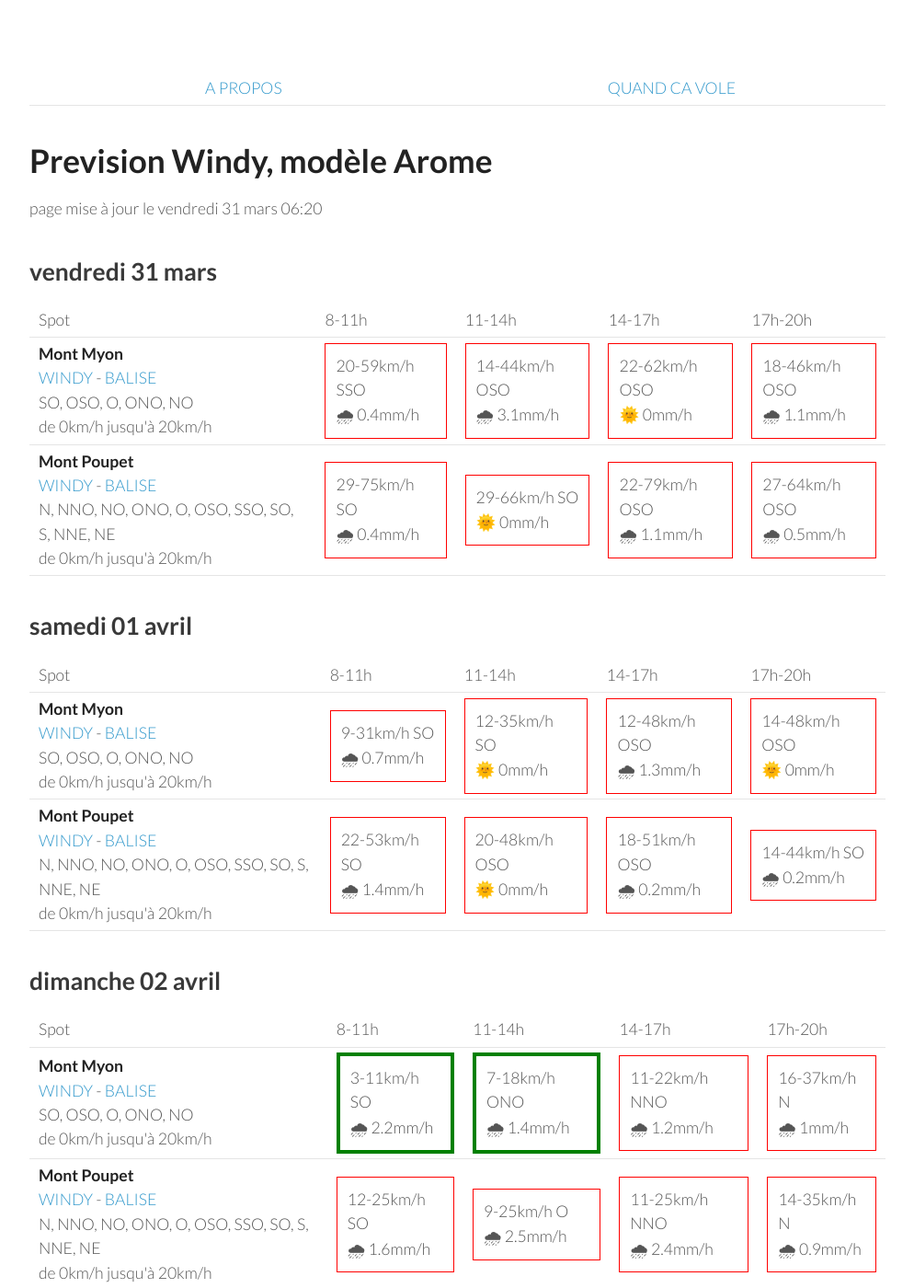
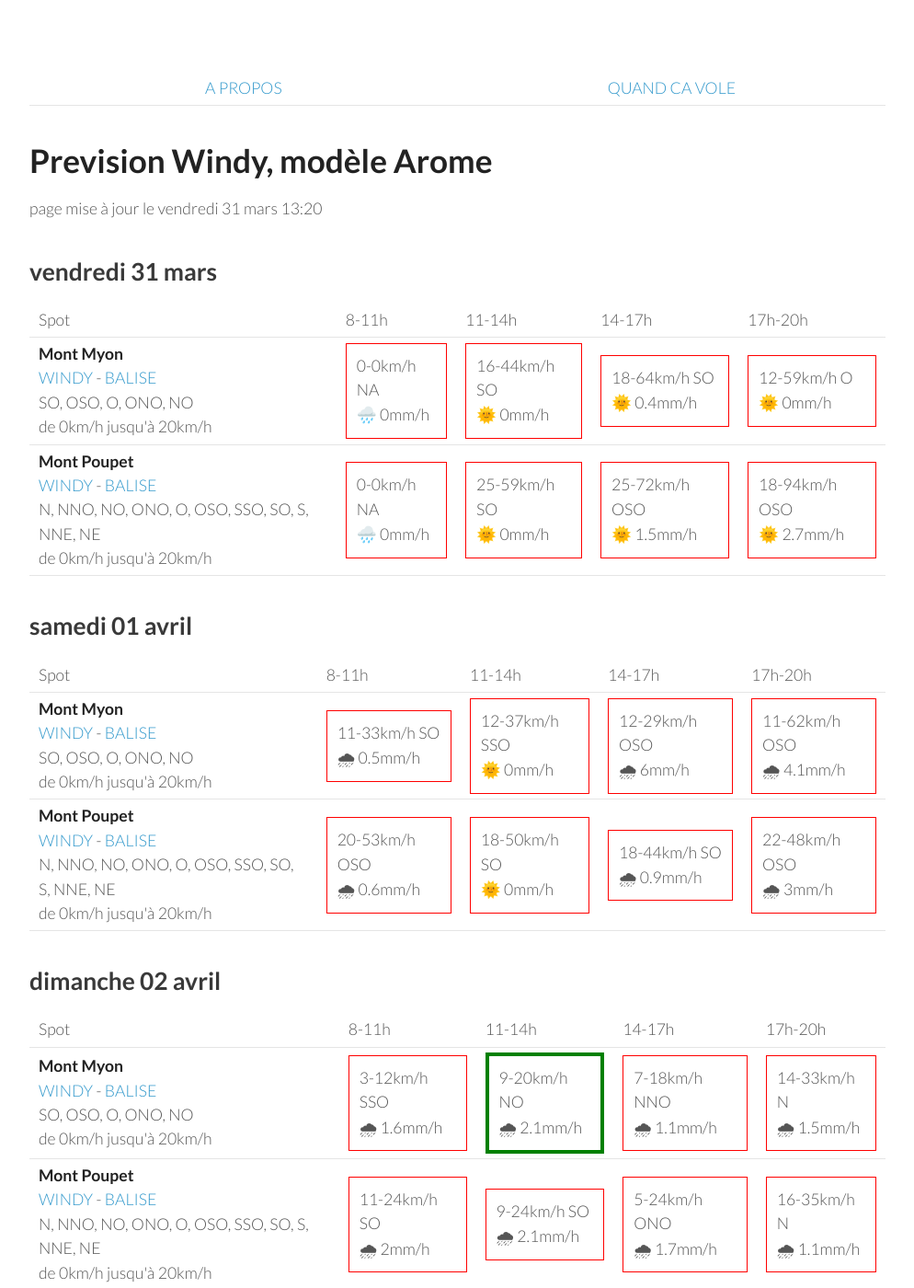
Before and after one commit to parapente-dans-le-nord/parapente-dans-le-nord.github.io, a Jekyll site: the page built from jura.markdown, in a window 1280 px wide and 1400 px high. Shown: the whole window at 92% size, without its empty margins (26-1020 px from the left). Built offline with Jekyll 4.4.1, drawn with Linux system fonts in a browser that asks for light colours; some of the changed text lies outside the part shown.

Commit message:
update index.markdown

```diff
--- a/jura.markdown
+++ b/jura.markdown
@@ -7,7 +7,7 @@ title:  "Tous les spots"
 {: .links}
 
 # Prevision Windy, modèle Arome
-page mise à jour le vendredi 31 mars 06:20
+page mise à jour le vendredi 31 mars 13:20
 
 ## vendredi 31 mars
 
@@ -24,21 +24,19 @@ page mise à jour le vendredi 31 mars 06:20
 <tr>
         <td><strong>Mont Myon</strong><br><a href="https://windy.com/46.331/5.397?45.898,5.394,8,m:eWoagj8">WINDY</a> - <span class=""><a href="http://www.balisemeteo.com/balise.php?idBalise=70">BALISE</a> </span><br> <span class="vent-favorable">SO, OSO, O, ONO, NO</span><br><span class="force-vent">de 0km/h jusqu'à 20km/h</span> </td>
 
-            <td><div class="not-flyable"><p>20-59km/h SSO</p><p>🌧 0.4mm/h</p></div></td>
-            <td><div class="not-flyable"><p>14-44km/h OSO</p><p>🌧 3.1mm/h</p></div></td>
-            <td><div class="not-flyable"><p>22-62km/h OSO</p><p>🌞 0mm/h</p></div></td>
-            <td><div class="not-flyable"><p>18-46km/h OSO</p><p>🌧 1.1mm/h</p></div></td>
-
+            <td><div class="not-flyable"><p>0-0km/h NA</p><p>🌧️ 0mm/h</p></div></td>
+            <td><div class="not-flyable"><p>16-44km/h SO</p><p>🌞 0mm/h</p></div></td>
+            <td><div class="not-flyable"><p>18-64km/h SO</p><p>🌞 0.4mm/h</p></div></td>
+            <td><div class="not-flyable"><p>12-59km/h O</p><p>🌞 0mm/h</p></div></td>
 
     </tr>
 <tr>
         <td><strong>Mont Poupet</strong><br><a href="https://windy.com/46.970/5.876?46.541,5.876,8">WINDY</a> - <span class=""><a href="http://www.balisemeteo.com/balise.php?idBalise=92">BALISE</a> </span><br> <span class="vent-favorable">N, NNO, NO, ONO, O, OSO, SSO, SO, S, NNE, NE</span><br><span class="force-vent">de 0km/h jusqu'à 20km/h</span> </td>
 
-            <td><div class="not-flyable"><p>29-75km/h SO</p><p>🌧 0.4mm/h</p></div></td>
-            <td><div class="not-flyable"><p>29-66km/h SO</p><p>🌞 0mm/h</p></div></td>
-            <td><div class="not-flyable"><p>22-79km/h OSO</p><p>🌧 1.1mm/h</p></div></td>
-            <td><div class="not-flyable"><p>27-64km/h OSO</p><p>🌧 0.5mm/h</p></div></td>
-
+            <td><div class="not-flyable"><p>0-0km/h NA</p><p>🌧️ 0mm/h</p></div></td>
+            <td><div class="not-flyable"><p>25-59km/h SO</p><p>🌞 0mm/h</p></div></td>
+            <td><div class="not-flyable"><p>25-72km/h OSO</p><p>🌞 1.5mm/h</p></div></td>
+            <td><div class="not-flyable"><p>18-94km/h OSO</p><p>🌞 2.7mm/h</p></div></td>
 
     </tr>
 
@@ -60,20 +58,20 @@ page mise à jour le vendredi 31 mars 06:20
 <tr>
         <td><strong>Mont Myon</strong><br><a href="https://windy.com/46.331/5.397?45.898,5.394,8,m:eWoagj8">WINDY</a> - <span class=""><a href="http://www.balisemeteo.com/balise.php?idBalise=70">BALISE</a> </span><br> <span class="vent-favorable">SO, OSO, O, ONO, NO</span><br><span class="force-vent">de 0km/h jusqu'à 20km/h</span> </td>
 
-            <td><div class="not-flyable"><p>9-31km/h SO</p><p>🌧 0.7mm/h</p></div></td>
-            <td><div class="not-flyable"><p>12-35km/h SO</p><p>🌞 0mm/h</p></div></td>
-            <td><div class="not-flyable"><p>12-48km/h OSO</p><p>🌧 1.3mm/h</p></div></td>
-            <td><div class="not-flyable"><p>14-48km/h OSO</p><p>🌞 0mm/h</p></div></td>
+            <td><div class="not-flyable"><p>11-33km/h SO</p><p>🌧 0.5mm/h</p></div></td>
+            <td><div class="not-flyable"><p>12-37km/h SSO</p><p>🌞 0mm/h</p></div></td>
+            <td><div class="not-flyable"><p>12-29km/h OSO</p><p>🌧 6mm/h</p></div></td>
+            <td><div class="not-flyable"><p>11-62km/h OSO</p><p>🌧 4.1mm/h</p></div></td>
 
 
     </tr>
 <tr>
         <td><strong>Mont Poupet</strong><br><a href="https://windy.com/46.970/5.876?46.541,5.876,8">WINDY</a> - <span class=""><a href="http://www.balisemeteo.com/balise.php?idBalise=92">BALISE</a> </span><br> <span class="vent-favorable">N, NNO, NO, ONO, O, OSO, SSO, SO, S, NNE, NE</span><br><span class="force-vent">de 0km/h jusqu'à 20km/h</span> </td>
 
-            <td><div class="not-flyable"><p>22-53km/h SO</p><p>🌧 1.4mm/h</p></div></td>
-            <td><div class="not-flyable"><p>20-48km/h OSO</p><p>🌞 0mm/h</p></div></td>
-            <td><div class="not-flyable"><p>18-51km/h OSO</p><p>🌧 0.2mm/h</p></div></td>
-            <td><div class="not-flyable"><p>14-44km/h SO</p><p>🌧 0.2mm/h</p></div></td>
+            <td><div class="not-flyable"><p>20-53km/h OSO</p><p>🌧 0.6mm/h</p></div></td>
+            <td><div class="not-flyable"><p>18-50km/h SO</p><p>🌞 0mm/h</p></div></td>
+            <td><div class="not-flyable"><p>18-44km/h SO</p><p>🌧 0.9mm/h</p></div></td>
+            <td><div class="not-flyable"><p>22-48km/h OSO</p><p>🌧 3mm/h</p></div></td>
 
 
     </tr>
@@ -96,20 +94,20 @@ page mise à jour le vendredi 31 mars 06:20
 <tr>
         <td><strong>Mont Myon</strong><br><a href="https://windy.com/46.331/5.397?45.898,5.394,8,m:eWoagj8">WINDY</a> - <span class=""><a href="http://www.balisemeteo.com/balise.php?idBalise=70">BALISE</a> </span><br> <span class="vent-favorable">SO, OSO, O, ONO, NO</span><br><span class="force-vent">de 0km/h jusqu'à 20km/h</span> </td>
 
-            <td><div class="flyable"><p>3-11km/h SO</p><p>🌧 2.2mm/h</p></div></td>
-            <td><div class="flyable"><p>7-18km/h ONO</p><p>🌧 1.4mm/h</p></div></td>
-            <td><div class="not-flyable"><p>11-22km/h NNO</p><p>🌧 1.2mm/h</p></div></td>
-            <td><div class="not-flyable"><p>16-37km/h N</p><p>🌧 1mm/h</p></div></td>
+            <td><div class="not-flyable"><p>3-12km/h SSO</p><p>🌧 1.6mm/h</p></div></td>
+            <td><div class="flyable"><p>9-20km/h NO</p><p>🌧 2.1mm/h</p></div></td>
+            <td><div class="not-flyable"><p>7-18km/h NNO</p><p>🌧 1.1mm/h</p></div></td>
+            <td><div class="not-flyable"><p>14-33km/h N</p><p>🌧 1.5mm/h</p></div></td>
 
 
     </tr>
 <tr>
         <td><strong>Mont Poupet</strong><br><a href="https://windy.com/46.970/5.876?46.541,5.876,8">WINDY</a> - <span class=""><a href="http://www.balisemeteo.com/balise.php?idBalise=92">BALISE</a> </span><br> <span class="vent-favorable">N, NNO, NO, ONO, O, OSO, SSO, SO, S, NNE, NE</span><br><span class="force-vent">de 0km/h jusqu'à 20km/h</span> </td>
 
-            <td><div class="not-flyable"><p>12-25km/h SO</p><p>🌧 1.6mm/h</p></div></td>
-            <td><div class="not-flyable"><p>9-25km/h O</p><p>🌧 2.5mm/h</p></div></td>
-            <td><div class="not-flyable"><p>11-25km/h NNO</p><p>🌧 2.4mm/h</p></div></td>
-            <td><div class="not-flyable"><p>14-35km/h N</p><p>🌧 0.9mm/h</p></div></td>
+            <td><div class="not-flyable"><p>11-24km/h SO</p><p>🌧 2mm/h</p></div></td>
+            <td><div class="not-flyable"><p>9-24km/h SO</p><p>🌧 2.1mm/h</p></div></td>
+            <td><div class="not-flyable"><p>5-24km/h ONO</p><p>🌧 1.7mm/h</p></div></td>
+            <td><div class="not-flyable"><p>16-35km/h N</p><p>🌧 1.1mm/h</p></div></td>
 
 
     </tr>
@@ -132,20 +130,20 @@ page mise à jour le vendredi 31 mars 06:20
 <tr>
         <td><strong>Mont Poupet</strong><br><a href="https://windy.com/46.970/5.876?46.541,5.876,8">WINDY</a> - <span class=""><a href="http://www.balisemeteo.com/balise.php?idBalise=92">BALISE</a> </span><br> <span class="vent-favorable">N, NNO, NO, ONO, O, OSO, SSO, SO, S, NNE, NE</span><br><span class="force-vent">de 0km/h jusqu'à 20km/h</span> </td>
 
-            <td><div class="not-flyable"><p>16-35km/h NE</p><p>🌞 0mm/h</p></div></td>
-            <td><div class="not-flyable"><p>24-51km/h NE</p><p>🌞 0mm/h</p></div></td>
+            <td><div class="not-flyable"><p>18-37km/h NE</p><p>🌞 0mm/h</p></div></td>
+            <td><div class="not-flyable"><p>25-51km/h NE</p><p>🌞 0mm/h</p></div></td>
             <td><div class="not-flyable"><p>25-57km/h NE</p><p>🌞 0mm/h</p></div></td>
-            <td><div class="not-flyable"><p>25-57km/h NE</p><p>🌞 0mm/h</p></div></td>
+            <td><div class="not-flyable"><p>24-57km/h NE</p><p>🌞 0mm/h</p></div></td>
 
 
     </tr>
 <tr>
         <td><strong>Mont Myon</strong><br><a href="https://windy.com/46.331/5.397?45.898,5.394,8,m:eWoagj8">WINDY</a> - <span class=""><a href="http://www.balisemeteo.com/balise.php?idBalise=70">BALISE</a> </span><br> <span class="vent-favorable">SO, OSO, O, ONO, NO</span><br><span class="force-vent">de 0km/h jusqu'à 20km/h</span> </td>
 
-            <td><div class="not-flyable"><p>16-35km/h N</p><p>🌞 0mm/h</p></div></td>
+            <td><div class="not-flyable"><p>16-33km/h N</p><p>🌞 0mm/h</p></div></td>
+            <td><div class="not-flyable"><p>22-48km/h NNE</p><p>🌞 0mm/h</p></div></td>
             <td><div class="not-flyable"><p>24-51km/h NNE</p><p>🌞 0mm/h</p></div></td>
-            <td><div class="not-flyable"><p>25-55km/h N</p><p>🌞 0mm/h</p></div></td>
-            <td><div class="not-flyable"><p>27-59km/h N</p><p>🌞 0mm/h</p></div></td>
+            <td><div class="not-flyable"><p>24-53km/h NNE</p><p>🌞 0mm/h</p></div></td>
 
 
     </tr>
@@ -168,20 +166,20 @@ page mise à jour le vendredi 31 mars 06:20
 <tr>
         <td><strong>Mont Poupet</strong><br><a href="https://windy.com/46.970/5.876?46.541,5.876,8">WINDY</a> - <span class=""><a href="http://www.balisemeteo.com/balise.php?idBalise=92">BALISE</a> </span><br> <span class="vent-favorable">N, NNO, NO, ONO, O, OSO, SSO, SO, S, NNE, NE</span><br><span class="force-vent">de 0km/h jusqu'à 20km/h</span> </td>
 
-            <td><div class="not-flyable"><p>12-31km/h NE</p><p>🌞 0mm/h</p></div></td>
+            <td><div class="not-flyable"><p>11-27km/h NE</p><p>🌞 0mm/h</p></div></td>
             <td><div class="not-flyable"><p>14-35km/h NNE</p><p>🌞 0mm/h</p></div></td>
-            <td><div class="not-flyable"><p>18-42km/h NNE</p><p>🌞 0mm/h</p></div></td>
-            <td><div class="not-flyable"><p>18-42km/h NNE</p><p>🌞 0mm/h</p></div></td>
+            <td><div class="not-flyable"><p>18-40km/h NNE</p><p>🌞 0mm/h</p></div></td>
+            <td><div class="not-flyable"><p>16-42km/h NNE</p><p>🌞 0mm/h</p></div></td>
 
 
     </tr>
 <tr>
         <td><strong>Mont Myon</strong><br><a href="https://windy.com/46.331/5.397?45.898,5.394,8,m:eWoagj8">WINDY</a> - <span class=""><a href="http://www.balisemeteo.com/balise.php?idBalise=70">BALISE</a> </span><br> <span class="vent-favorable">SO, OSO, O, ONO, NO</span><br><span class="force-vent">de 0km/h jusqu'à 20km/h</span> </td>
 
-            <td><div class="not-flyable"><p>7-20km/h NE</p><p>🌞 0mm/h</p></div></td>
-            <td><div class="not-flyable"><p>9-24km/h NNO</p><p>🌞 0mm/h</p></div></td>
-            <td><div class="not-flyable"><p>14-35km/h N</p><p>🌞 0mm/h</p></div></td>
-            <td><div class="not-flyable"><p>20-42km/h N</p><p>🌞 0mm/h</p></div></td>
+            <td><div class="not-flyable"><p>7-16km/h NNE</p><p>🌞 0mm/h</p></div></td>
+            <td><div class="not-flyable"><p>11-27km/h NNO</p><p>🌞 0mm/h</p></div></td>
+            <td><div class="not-flyable"><p>18-42km/h N</p><p>🌞 0mm/h</p></div></td>
+            <td><div class="not-flyable"><p>20-44km/h N</p><p>🌞 0mm/h</p></div></td>
 
 
     </tr>
@@ -189,3 +187,39 @@ page mise à jour le vendredi 31 mars 06:20
 </tbody>
 </table>
 {:/}
+## mercredi 05 avril
+
+{::nomarkdown}
+<table>
+  <tbody>
+    <tr>
+      <td>Spot</td>
+      <td>8-11h</td>
+      <td>11-14h</td>
+      <td>14-17h</td>
+      <td>17h-20h</td>
+    </tr>
+<tr>
+        <td><strong>Mont Poupet</strong><br><a href="https://windy.com/46.970/5.876?46.541,5.876,8">WINDY</a> - <span class=""><a href="http://www.balisemeteo.com/balise.php?idBalise=92">BALISE</a> </span><br> <span class="vent-favorable">N, NNO, NO, ONO, O, OSO, SSO, SO, S, NNE, NE</span><br><span class="force-vent">de 0km/h jusqu'à 20km/h</span> </td>
+
+            <td><div class="not-flyable"><p>5-14km/h ESE</p><p>🌞 0mm/h</p></div></td>
+            <td><div class="flyable"><p>5-18km/h NNO</p><p>🌞 0mm/h</p></div></td>
+            <td><div class="not-flyable"><p>7-24km/h NNO</p><p>🌞 0mm/h</p></div></td>
+            <td><div class="not-flyable"><p>7-24km/h NNO</p><p>🌞 0mm/h</p></div></td>
+
+
+    </tr>
+<tr>
+        <td><strong>Mont Myon</strong><br><a href="https://windy.com/46.331/5.397?45.898,5.394,8,m:eWoagj8">WINDY</a> - <span class=""><a href="http://www.balisemeteo.com/balise.php?idBalise=70">BALISE</a> </span><br> <span class="vent-favorable">SO, OSO, O, ONO, NO</span><br><span class="force-vent">de 0km/h jusqu'à 20km/h</span> </td>
+
+            <td><div class="not-flyable"><p>7-18km/h NNE</p><p>🌞 0mm/h</p></div></td>
+            <td><div class="not-flyable"><p>11-27km/h N</p><p>🌞 0mm/h</p></div></td>
+            <td><div class="not-flyable"><p>11-31km/h NNO</p><p>🌞 0mm/h</p></div></td>
+            <td><div class="not-flyable"><p>11-31km/h N</p><p>🌞 0mm/h</p></div></td>
+
+
+    </tr>
+
+</tbody>
+</table>
+{:/}
```
